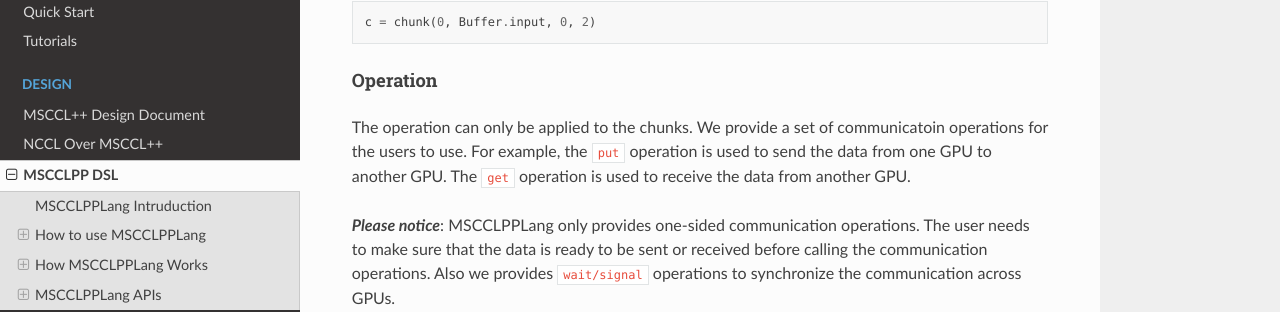
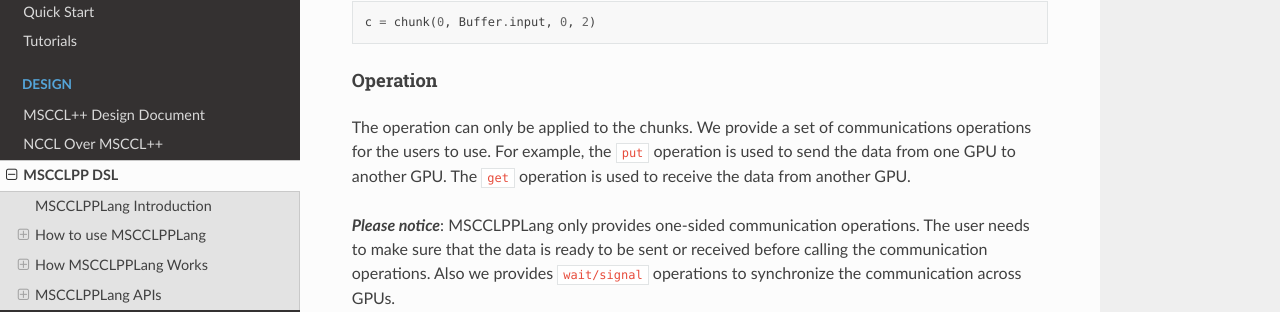
Before and after one commit to microsoft/mscclpp, a Sphinx documentation site: the page built from docs/design/mscclpp-dsl.md, in a window 1280 px wide and 900 px high, scrolled down 2014 px. Shown: the part 140-452 px from the top of the window. Built offline with Sphinx 7.4.7 and the Read the Docs theme 3.1.0, drawn with Linux system fonts in a browser that asks for light colours; some of the changed text lies outside the part shown.

````diff
--- a/docs/design/mscclpp-dsl.md
+++ b/docs/design/mscclpp-dsl.md
@@ -1,5 +1,5 @@
 # MSCCLPP DSL
-## MSCCLPPLang Intruduction
+## MSCCLPPLang Introduction
 MSCCLPPLang is a Python moudule for writing high-performance commnunication algorithms. It is designed to be easy to use and efficient, while providing a high-level interface for writing communication algorithms. MSCCLPPLang program will be compiled to json based execution plan, which can be executed by MSCCLPP executor.
 
 ## How to use MSCCLPPLang
@@ -67,7 +67,7 @@
 ```
 
 #### Operation
-The operation can only be applied to the chunks. We provide a set of communicatoin operations for the users to use. For example, the `put` operation is used to send the data from one GPU to another GPU. The `get` operation is used to receive the data from another GPU.
+The operation can only be applied to the chunks. We provide a set of communications operations for the users to use. For example, the `put` operation is used to send the data from one GPU to another GPU. The `get` operation is used to receive the data from another GPU.
 
 ***Please notice***: MSCCLPPLang only provides one-sided communication operations. The user needs to make sure that the data is ready to be sent or received before calling the communication operations. Also we provides `wait/signal` operations to synchronize the communication across GPUs.
 
````
Also changed, not shown: README.md (+2 -1 lines).
